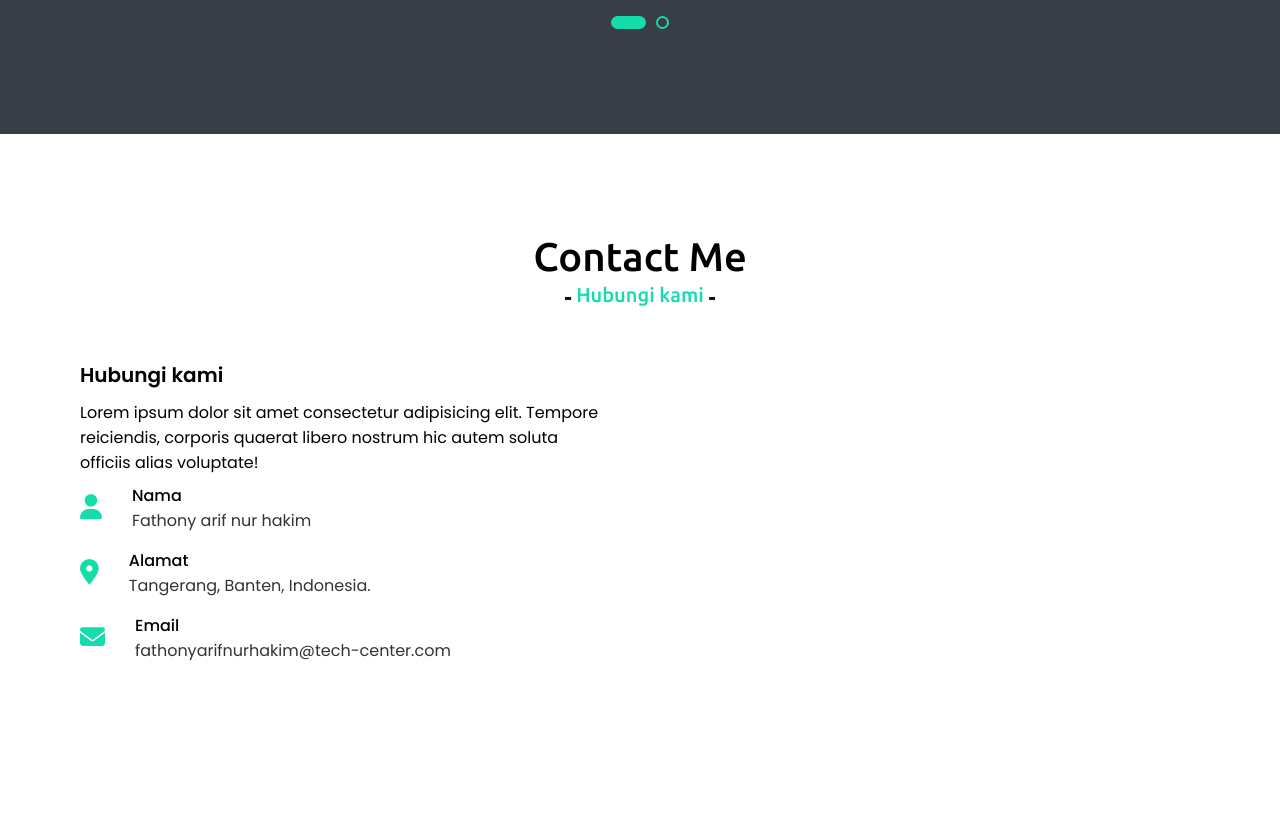
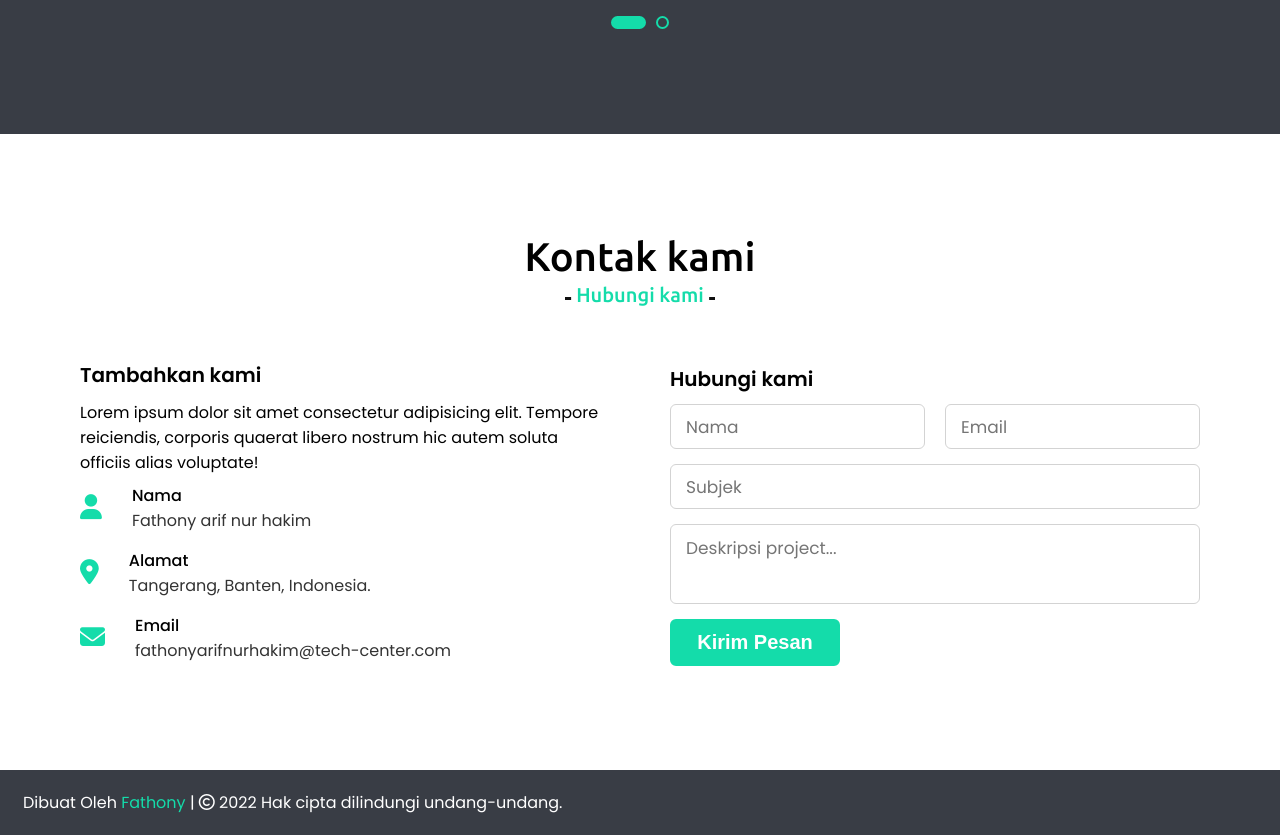
Before and after one commit to alfathonyhakim/NAVIGASI, a PHP site: page / in a window 1280 px wide. Shown: the part 3511-4346 px from the top of the page. Before the commit the page ends 4172 px from the top, so only its background shows below. Run offline with PHP 8.4, Linux system fonts and the light colour scheme; some libraries are stand-ins or nearby versions.

Commit message:
footer dan pesan

```diff
--- a/index.html
+++ b/index.html
@@ -16,12 +16,12 @@
                 <div class="max-width">
                     <div class="logo"><a href="/">Fath<span>ony.</span></a></div>
                         <ul class="menu">
-                            <li><a href="/">Home</a></li>
-                            <li><a href="/">About</a></li>
-                            <li><a href="/">Portfolio</a></li>
-                            <li><a href="/">Blog</a></li>
-                            <li><a href="/">Teams</a></li>
-                            <li><a href="/">Contact</a></li>
+                            <li><a href="#home">Home</a></li>
+                            <li><a href="#about">About</a></li>
+                            <li><a href="#portfolio">Portfolio</a></li>
+                            <li><a href="#blog">Blog</a></li>
+                            <li><a href="#teams">Teams</a></li>
+                            <li><a href="#contact">Contact</a></li>
                         </ul>
                         <div class="tombol-mnu">
                             <i class="fas fa-bars"></i>
@@ -174,10 +174,10 @@
             <!-- Contact section -->
             <section class="contact" id="contact">
                 <div class="max-width">
-                    <h2 class="title">Contact Me</h2>
+                    <h2 class="title">Kontak kami</h2>
                     <div class="ctc-content">
                         <div class="column left">
-                            <div class="text">Hubungi kami</div>
+                            <div class="text">Tambahkan kami</div>
                             <p>Lorem ipsum dolor sit amet consectetur adipisicing elit. Tempore reiciendis, corporis quaerat libero nostrum hic autem soluta officiis alias voluptate!</p>
                             <div class="icons">
                                 <div class="row">
@@ -203,9 +203,38 @@
                                 </div>
                             </div>
                         </div>
+                        <div class="column right">
+                            <div class="text">Hubungi kami</div>
+                            <form action="#">
+                                <div class="fields">
+                                    <div class="field name">
+                                        <input type="text" placeholder="Nama" required>
+                                    </div>
+                                    <div class="field email">
+                                        <input type="email" placeholder="Email" required>
+                                    </div>
+                                </div>
+                                <div class="field">
+                                    <input type="text" placeholder="Subjek" required>
+                                </div>
+                                <div class="field textarea">
+                                    <textarea cols="30" rows="10" placeholder="Deskripsi project..." required></textarea>
+                                </div>
+                                <div class="tombol">
+                                    <button type="submit">Kirim Pesan</button>
+                                </div>
+                            </form>
+                        </div>
                     </div>
                 </div>
             </section>
+
+            <!-- ini footer sction -->
+            <footer>
+                <span>Dibuat Oleh <a href="#">Fathony</a> | <span class="far fa-copyright"></span> 2022 Hak cipta dilindungi undang-undang.
+            </footer>
+
+
             <script src="scriptku.js"></script>
         </body>
 </html>
--- a/style.css
+++ b/style.css
@@ -4,6 +4,9 @@
     margin: 0;
     box-sizing: border-box;
     text-decoration: none;
+}
+html{
+    scroll-behavior: smooth;
 }
 
 /*navigasinya*/
@@ -159,7 +162,7 @@ section{
     padding: 100px 0;
 }
 
-.about,.portfolio,.blog,.teams,.contact{
+.about,.portfolio,.blog,.teams,.contact,footer{
     font-family: 'Poppins',sans-serif;
 }
 
@@ -182,10 +185,6 @@ section .title{
     padding-bottom: 20px;
     font-family: 'Ubuntu',sans-serif;
 }
-
-/* section .title.ngumpet{
-    display: none;
-} */
 
 section .title::before{
     content: "";
@@ -523,6 +522,83 @@ section .title::after{
     color: #333;
 }
 
+.contact .right form .fields {
+    display: flex;
+}
+
+.contact .right form .field,
+.contact .right form .fields .field{
+    height: 45px;
+    width: 100%;
+    margin-bottom: 15px;
+}
+.contact .right form .textarea{
+    height: 80px;
+}
+.contact .right form .name{
+    margin-right: 10px;
+}
+.contact .right form .email{
+    margin-left: 10px;
+}
+.contact .right form .field input,
+.contact .right form .textarea textarea{
+    height: 100%;
+    width: 100%;
+    border: 1px solid lightgrey;
+    border-radius: 6px;
+    outline: none;
+    padding: 0 15px;
+    font-size: 17px;
+    font-family: 'Poppins', sans-serif;
+}
+.contact .right form .textarea textarea{
+    padding-top: 10px;
+    resize: none;
+}
+.contact .right form .tombol{
+    height: 47px;
+    width: 170px;
+}
+
+.contact .right form .tombol button{
+    width: 100%;
+    height: 100%;
+    border: 2px solid #14dcaa;
+    background: #14dcaa;
+    color: #fff;
+    font-size: 20px;
+    font-weight: 600;
+    border-radius: 6px;
+    cursor: pointer;
+    transition: all .3s ease;
+    /* font-family: 'Poppins', sans-serif; */
+}
+.contact .right form .tombol button:hover{
+    color: #14dcaa;
+    background: none;
+}
+
+/* style untuk footer */
+footer{
+    background: #393d45;
+    padding: 20px 23px;
+    color: #fff;
+}
+footer span a{
+    color: #14dcaa;
+    text-decoration: none;
+}
+footer span a:hover{
+    text-decoration: underline;
+}
+
+
+
+
+
+
+
 
 
 
@@ -616,7 +692,8 @@ section .title::after{
         width: calc(50% - 10px);
         margin-bottom: 20px;
     }
-    .blog .blog-content .column{
+    .blog .blog-content .column,
+    .contact .ctc-content .column{
         width: 100%;
         margin-bottom: 35px;
     }
```
Also changed, not shown: 1 other file.
